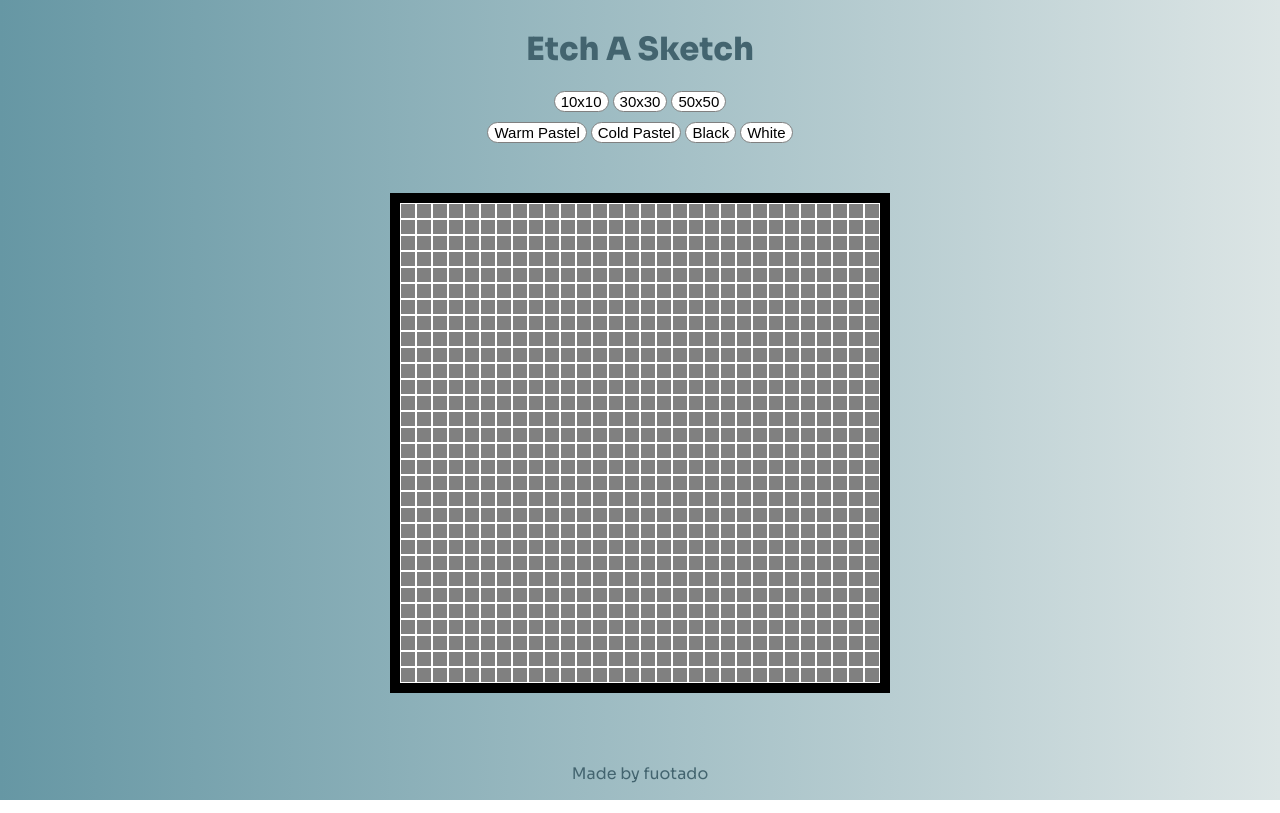
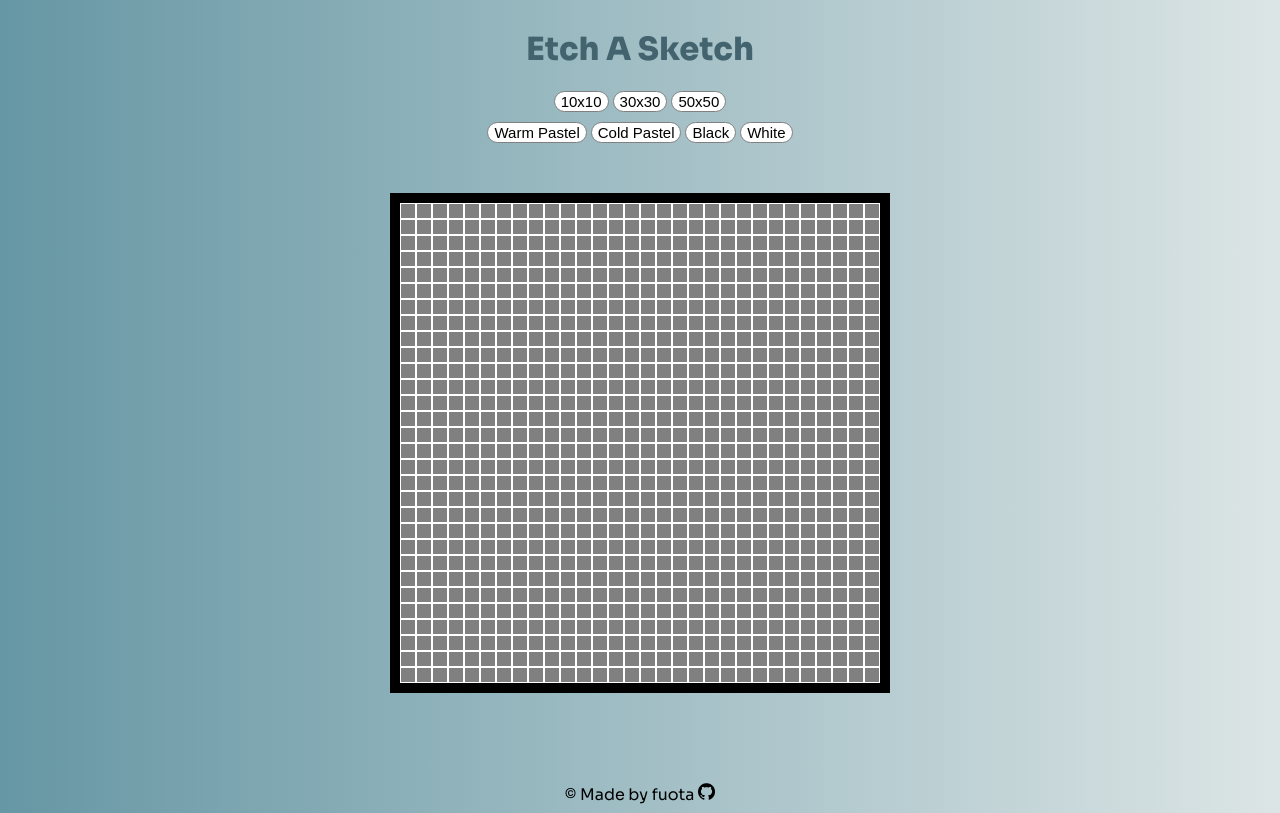
Before and after one commit to fuota/etch-a-sketch, a plain HTML site: page index.html in a window 1280 px wide. Drawn offline with Linux system fonts and the light colour scheme.

Commit message:
Update footer

```diff
--- a/index.html
+++ b/index.html
@@ -928,8 +928,10 @@
 
     </div>
     <script src="script.js"></script>
-    <div class = "footer"> Made by fuotado  </div>
-
+    <footer>© Made by
+        <a href="https://github.com/fuota">fuota</a>
+        <img src="github-logo.png" alt="">
+      </footer>
 
 </body>
 </html>
--- a/style.css
+++ b/style.css
@@ -57,3 +57,19 @@ button:hover {
     background-color: #dfd8cb;
 
 }
+img {
+    width: 17px;
+    height:17px;
+}
+footer{
+    margin-top: 20px;
+    font-family: 'Sora', sans-serif;
+
+}
+a {
+    text-decoration: none;
+    color:black;
+}
+a:hover{
+    text-decoration: underline;
+}
```
Also changed, not shown: github-logo.png (added).
